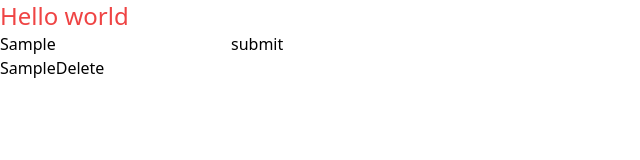
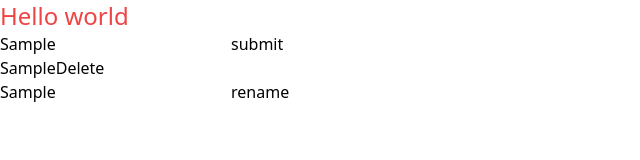
Before and after one commit to Htetaungkyaw71/Kanban, a React (Vite) app: page / in a window 1280 px wide. Both pictures are taken after typing "Sample" into the empty fields and a click on the button "submit". Shown: the top 160 px of the page, without its empty margins (0-640 px from the left). Built offline with nearby package versions, Linux system fonts and the light colour scheme.

Commit message:
added rename project

```diff
--- a/src/App.jsx
+++ b/src/App.jsx
@@ -1,7 +1,7 @@
 import { useState } from "react";
-import { addProject, removeProject } from "./redux/TaskSlice";
+import { addProject } from "./redux/TaskSlice";
 import { useDispatch, useSelector } from "react-redux";
-
+import Projects from "./Projects";
 function App() {
   let [name, setName] = useState("");
   let data = useSelector((state) => state.TaskSlice);
@@ -24,22 +24,7 @@ function App() {
         />
         <button type="submit">submit</button>
       </form>
-      <div>
-        {keys.map((i) => (
-          <div key={i}>
-            {i}
-            <button
-              onClick={(e) => {
-                e.preventDefault();
-                dispatch(removeProject(i));
-                console.log(data);
-              }}
-            >
-              Delete
-            </button>
-          </div>
-        ))}
-      </div>
+      <Projects projects={keys} />
     </>
   );
 }
--- /dev/null
+++ b/src/Project.jsx
@@ -0,0 +1,38 @@
+import { useDispatch } from "react-redux";
+import { removeProject, renameProject } from "./redux/TaskSlice";
+import { useState } from "react";
+
+/* eslint-disable react/prop-types */
+const Project = ({ project }) => {
+  const [rename, setRename] = useState(project);
+  const dispatch = useDispatch();
+  return (
+    <div>
+      {" "}
+      {project}
+      <button
+        onClick={(e) => {
+          e.preventDefault();
+          dispatch(removeProject(project));
+        }}
+      >
+        Delete
+      </button>
+      <form
+        onSubmit={(e) => {
+          e.preventDefault();
+          dispatch(renameProject([project, rename]));
+        }}
+      >
+        <input
+          type="text"
+          value={rename}
+          onChange={(e) => setRename(e.target.value)}
+        />
+        <button type="submit">rename</button>
+      </form>
+    </div>
+  );
+};
+
+export default Project;
--- /dev/null
+++ b/src/Projects.jsx
@@ -0,0 +1,16 @@
+/* eslint-disable react/prop-types */
+import Project from "./Project";
+
+const Projects = ({ projects }) => {
+  return (
+    <div>
+      {projects.map((i) => (
+        <div key={i}>
+          <Project project={i} />
+        </div>
+      ))}
+    </div>
+  );
+};
+
+export default Projects;
--- a/src/redux/TaskSlice.js
+++ b/src/redux/TaskSlice.js
@@ -10,9 +10,15 @@ const taskSlice = createSlice({
     removeProject: (state, action) => {
       delete state[action.payload];
     },
+    renameProject: (state, action) => {
+      if (action.payload[1] !== action.payload[0]) {
+        state[action.payload[1]] = state[action.payload[0]];
+        delete state[action.payload[0]];
+      }
+    },
   },
 });
 
-export const { addProject, removeProject } = taskSlice.actions;
+export const { addProject, removeProject, renameProject } = taskSlice.actions;
 
 export default taskSlice.reducer;
```
